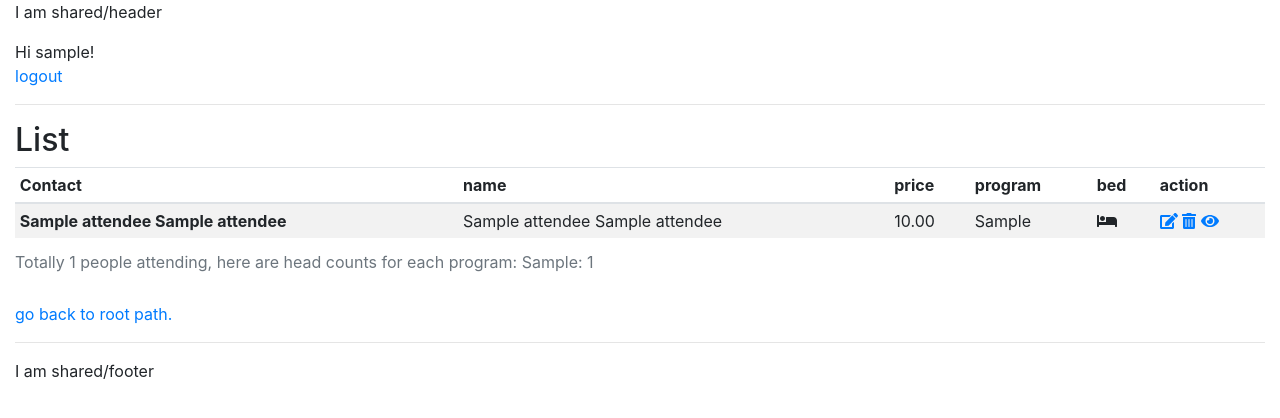
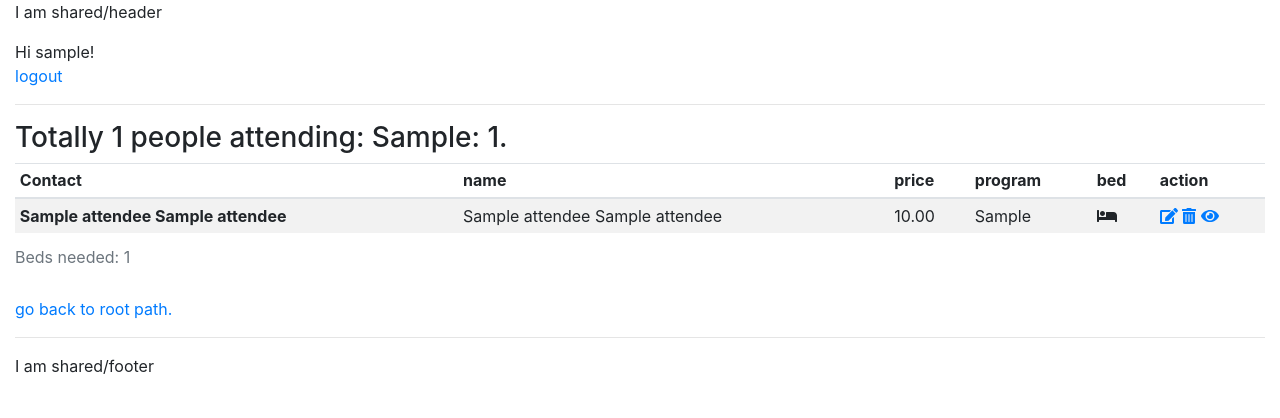
Before and after one commit to xjlin0/attendee, a Django app: page /attendings/ in a window 1280 px wide. Shown: the top 418 px of the page. Run offline with Django 3.2, Linux system fonts and the light colour scheme; a user stored in the database is signed in; tables that the repository leaves empty hold one stand-in row (values such as "Sample post"); some libraries are stand-ins or nearby versions.

```diff
--- a/attendee/settings.py
+++ b/attendee/settings.py
@@ -37,6 +37,7 @@ INSTALLED_APPS = [
     'django.contrib.sessions',
     'django.contrib.messages',
     'django.contrib.staticfiles',
+    'django_extensions',
     'mainsite'
 ]
 
--- a/mainsite/templates/attendings/index.html
+++ b/mainsite/templates/attendings/index.html
@@ -10,15 +10,19 @@
 <div>
 {% if user.is_authenticated %}
 
-<h2> List </h2>
+<h3>
+  Totally {{attending_list.count}} people attending:
+        {% if program_counts %}
+          {{program_counts}}.
+        {% endif %}
+</h3>
 
 
 <div class = "table-responsive">
 <table class="table table-sm table-hover table-striped">
     <caption>
-        Totally {{attending_list.count}} people attending, here are head counts for each program:
-        {% if program_counts %}
-          {{program_counts}}
+        {% if bed_counts %}
+          Beds needed: {{bed_counts}}
         {% endif %}
     </caption>
   <thead>
--- a/mainsite/views/attendings.py
+++ b/mainsite/views/attendings.py
@@ -2,8 +2,7 @@ from django.views.generic.list import ListView
 from mainsite.models import Attending
 from django.contrib.auth.decorators import login_required
 from django.utils.decorators import method_decorator
-
-from django.db.models import Count
+from django.db.models import Count, Sum
 
 
 class_decorators = [login_required]
@@ -24,6 +23,8 @@ class AttendingView(ListView):
     #
     def get_context_data(self, **kwargs):
         data = super().get_context_data(**kwargs)
+        #breakpoint()
+        data['bed_counts'] = self.object_list.aggregate(Sum('bed_needs'))['bed_needs__sum']
         program_counts = self.object_list.values('attending_program').annotate(total=Count('attending_program'))
         data['program_counts'] = ', '.join([program_count['attending_program']+': ' + str(program_count['total']) for program_count in program_counts])
         return data
```
